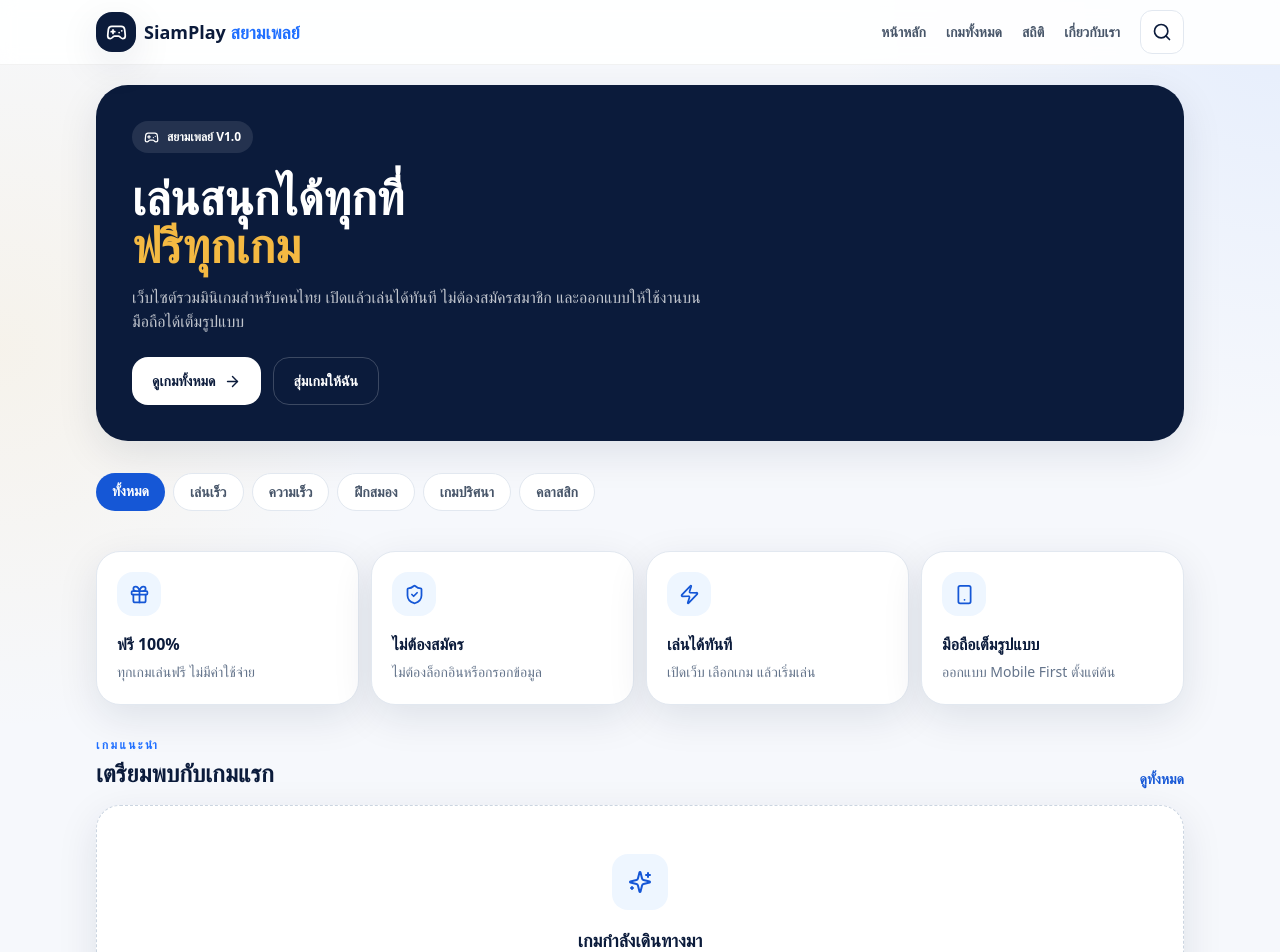
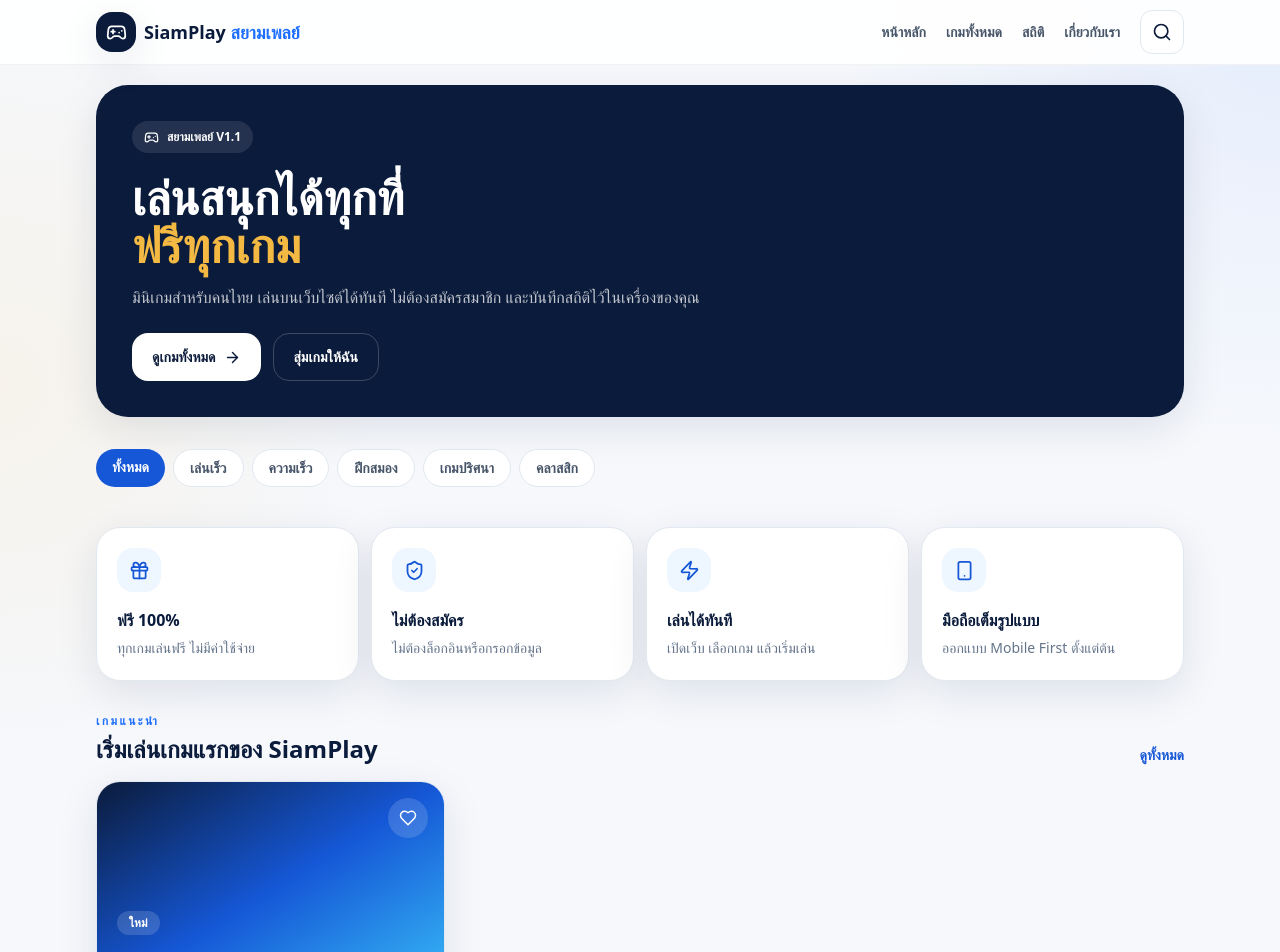
Before and after one commit to UnknownCode-2026/siamplay, a Next.js app: page / in a window 1280 px wide. Shown: the top 952 px of the page. Built offline with nearby package versions, Linux system fonts and the light colour scheme.

Commit message:
feat(v1.1): update app/page.tsx

```diff
--- a/app/page.tsx
+++ b/app/page.tsx
@@ -1,17 +1,20 @@
 import Link from "next/link";
 import { ArrowRight, Smartphone, ShieldCheck, Zap, Gift, Gamepad2 } from "lucide-react";
-import { EmptyState } from "@/components/ui/EmptyState";
+import { activeGames } from "@/data/games";
+import { GameCard } from "@/components/games/GameCard";
 
 const categories = ["ทั้งหมด", "เล่นเร็ว", "ความเร็ว", "ฝึกสมอง", "เกมปริศนา", "คลาสสิก"];
 
 export default function HomePage() {
+  const featured = activeGames.filter((game) => game.featured);
+
   return (
     <div className="space-y-8">
       <section className="overflow-hidden rounded-[2rem] bg-siam-900 p-6 text-white shadow-soft sm:p-9">
         <div className="max-w-2xl">
-          <span className="inline-flex items-center gap-2 rounded-full bg-white/10 px-3 py-2 text-xs font-bold"><Gamepad2 size={15} /> สยามเพลย์ V1.0</span>
+          <span className="inline-flex items-center gap-2 rounded-full bg-white/10 px-3 py-2 text-xs font-bold"><Gamepad2 size={15} /> สยามเพลย์ V1.1</span>
           <h1 className="mt-5 text-4xl font-black leading-tight sm:text-5xl">เล่นสนุกได้ทุกที่<br/><span className="text-gold">ฟรีทุกเกม</span></h1>
-          <p className="mt-4 max-w-xl text-sm leading-7 text-white/75 sm:text-base">เว็บไซต์รวมมินิเกมสำหรับคนไทย เปิดแล้วเล่นได้ทันที ไม่ต้องสมัครสมาชิก และออกแบบให้ใช้งานบนมือถือได้เต็มรูปแบบ</p>
+          <p className="mt-4 max-w-xl text-sm leading-7 text-white/75 sm:text-base">มินิเกมสำหรับคนไทย เล่นบนเว็บไซต์ได้ทันที ไม่ต้องสมัครสมาชิก และบันทึกสถิติไว้ในเครื่องของคุณ</p>
           <div className="mt-6 flex flex-wrap gap-3">
             <Link href="/games" className="inline-flex min-h-12 items-center gap-2 rounded-2xl bg-white px-5 py-3 text-sm font-black text-siam-900">ดูเกมทั้งหมด <ArrowRight size={17}/></Link>
             <Link href="/games?random=1" className="inline-flex min-h-12 items-center rounded-2xl border border-white/20 px-5 py-3 text-sm font-bold">สุ่มเกมให้ฉัน</Link>
@@ -42,10 +45,12 @@
 
       <section>
         <div className="mb-4 flex items-end justify-between gap-4">
-          <div><p className="text-xs font-black uppercase tracking-[.2em] text-siam-500">เกมแนะนำ</p><h2 className="mt-1 text-2xl font-black text-siam-900">เตรียมพบกับเกมแรก</h2></div>
+          <div><p className="text-xs font-black uppercase tracking-[.2em] text-siam-500">เกมแนะนำ</p><h2 className="mt-1 text-2xl font-black text-siam-900">เริ่มเล่นเกมแรกของ SiamPlay</h2></div>
           <Link href="/games" className="text-sm font-bold text-siam-600">ดูทั้งหมด</Link>
         </div>
-        <EmptyState title="เกมกำลังเดินทางมา" description="SiamPlay V1.0 เป็นเวอร์ชันวางรากฐานเว็บไซต์ เกมแรกจะถูกเพิ่มในเวอร์ชันถัดไป" />
+        <div className="grid gap-5 sm:grid-cols-2 lg:grid-cols-3">
+          {featured.map((game) => <GameCard key={game.id} game={game} />)}
+        </div>
       </section>
     </div>
   );
```
